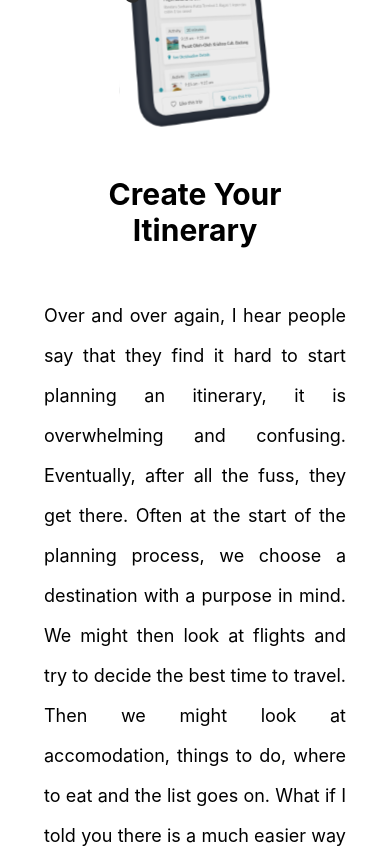
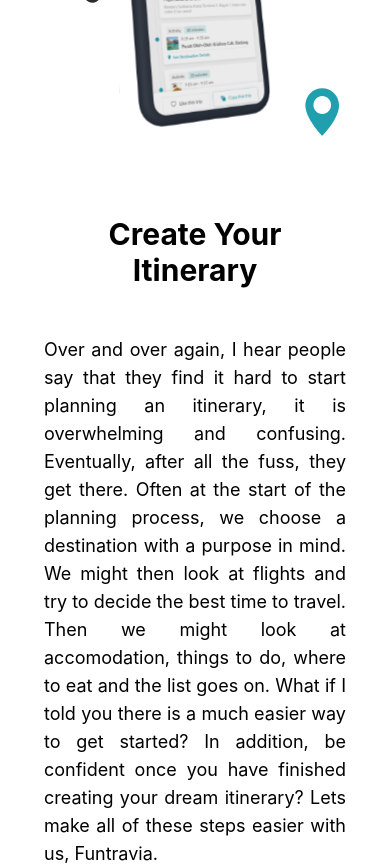
Before and after one commit to dhikadhiwijna/aerosoft, a Next.js app: page / in a window 390 px wide. Shown: the part 2300-3165 px from the top of the page. Built offline with nearby package versions, Linux system fonts and the light colour scheme.

Commit message:
about us & reduce parallax

```diff
--- a/component/AboutUs.tsx
+++ b/component/AboutUs.tsx
@@ -105,7 +105,7 @@
                 mouseMoveX.y / 20
               }px)`,
             }}
-            className="absolute right-20 bottom-40 w-12 h-12 z-30"
+            className="absolute right-0 md:right-20 bottom-0 md:bottom-40 w-12 h-12 z-30"
           >
             <Image
               src="/assets/aboutphone/aboutphonemap.svg"
@@ -120,7 +120,7 @@
                 mouseMoveX.y / 20
               }px)`,
             }}
-            className="absolute left-20 w-12 h-12 z-30"
+            className="absolute left-10 md:left-20 w-12 h-12 z-30"
           >
             <Image
               src="/assets/aboutphone/aboutphoneshare.svg"
@@ -131,11 +131,11 @@
           </div>
         </div>
 
-        <div className="text-justify pt-10 lg:pt-0 lg:text-left lg:w-4/5">
+        <div className="text-justify pt-20 lg:pt-0 lg:text-left lg:w-4/5">
           <h1 className="text-3xl font-bold text-center lg:text-left">
             Create Your Itinerary
           </h1>
-          <p className="leading-10 py-12 text-lg">
+          <p className="lg:leading-10 py-12 text-lg">
             Over and over again, I hear people say that they find it hard to
             start planning an itinerary, it is overwhelming and confusing.
             Eventually, after all the fuss, they get there. Often at the start
--- a/component/Masthead.tsx
+++ b/component/Masthead.tsx
@@ -11,7 +11,7 @@
   const refContainer = useRef<HTMLDivElement>(null);
   const scrollY = useContext(ScrollContext);
   const [imageLoaded, setImageLoaded] = useState(false);
-  const { ref } = useParallax<HTMLDivElement>({ speed: 10 });
+  const { ref } = useParallax<HTMLDivElement>({ speed: 2 });
 
   let progress: number = 0;
   const { current: elContainer } = refContainer;
```
